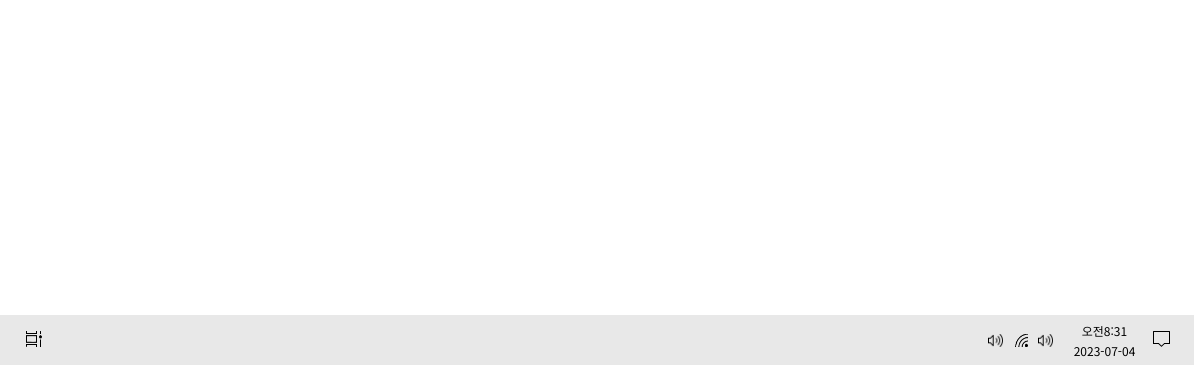
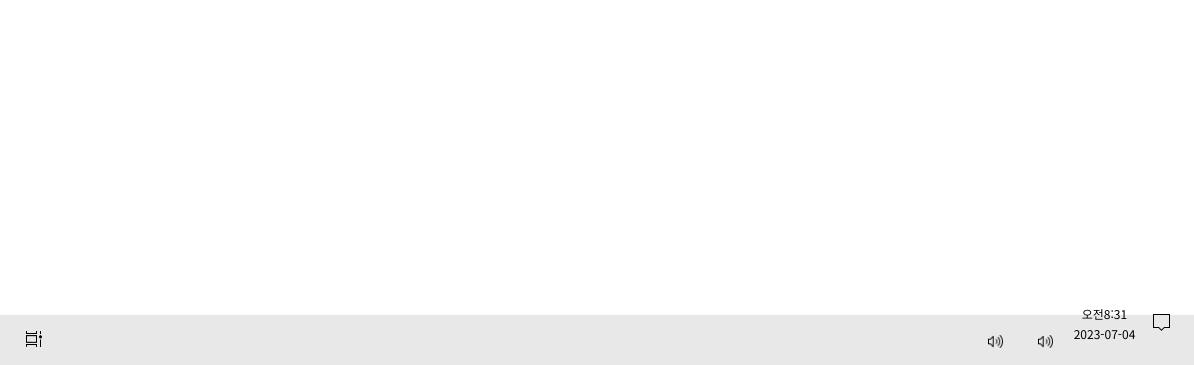
Before and after one commit to juahcheon/juahcheon.github.io, a plain HTML site: page index.html in a window 1280 px wide. Shown: the part 435-800 px from the top of the page, 86-1280 px from the left. Drawn offline with nearby package versions, Linux system fonts and the light colour scheme.

Commit message:
study_0704

```diff
--- a/index.html
+++ b/index.html
@@ -19,6 +19,8 @@
 
     <!-- 제이쿼리 CDN -->
     <script src="https://ajax.googleapis.com/ajax/libs/jquery/3.6.4/jquery.min.js"></script>
+
+    <link rel="stylesheet" href="js/mahapps.metro.iconpacks.4.11.0.nupkg">
 
     <link rel="stylesheet" href="css/portfolio.css">
 </head>
@@ -97,7 +99,7 @@
                         <img src="img/speaker-remove.png" alt="스피커">
                     </button>
                     <button type="button" class="right_btn lnb_hover">
-                        <img src="img/wifi-remove.png" alt="와이파이">
+                        <iconPacks:PackIconModern Kind="ConnectionWifiVariant" />
                     </button>
                     <button type="button" class="right_btn lnb_hover">
                         <img src="img/speaker-remove.png" alt="스피커">
```
Also changed, not shown: img/wifi (1).png (added), 1 other file.
